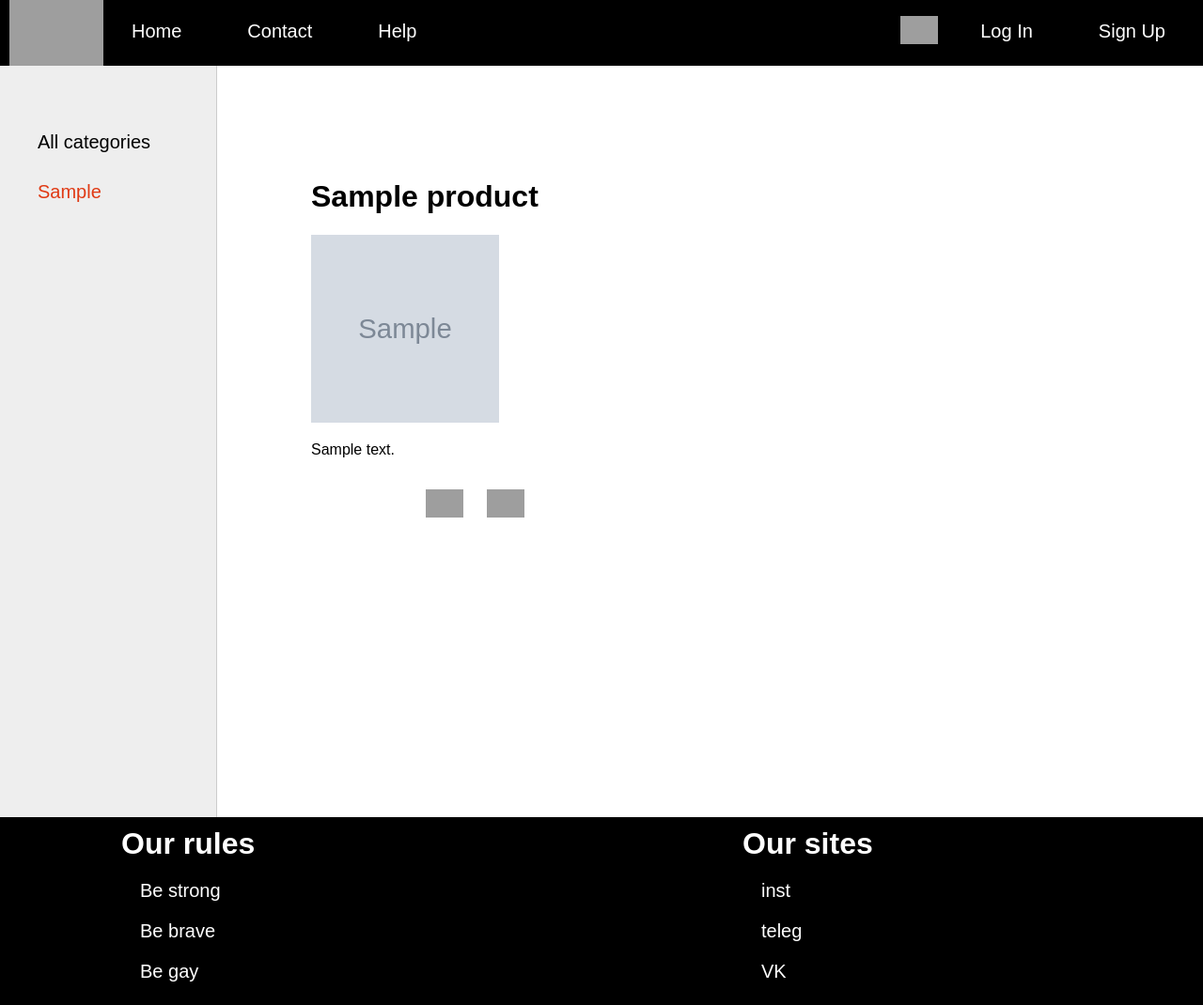
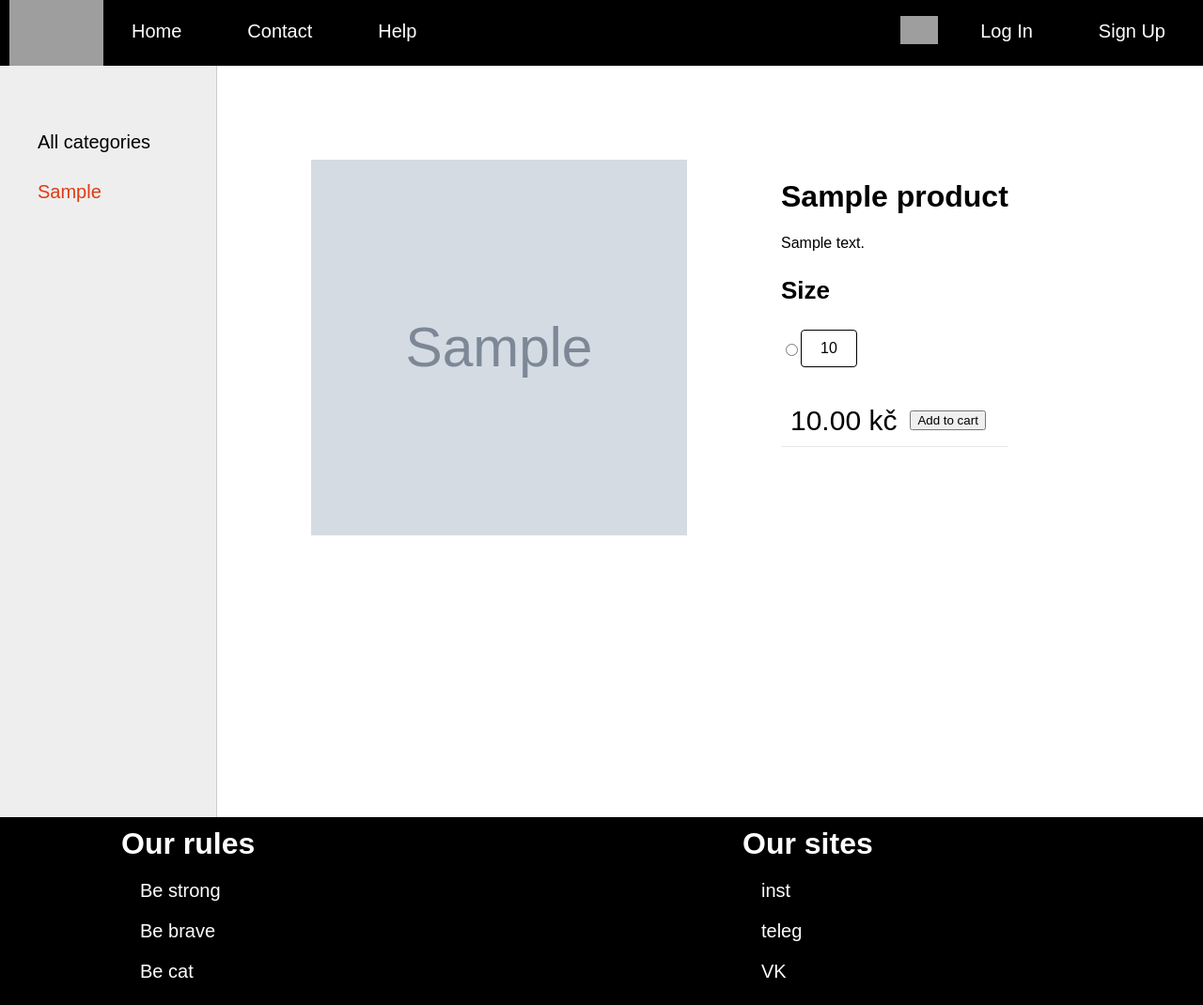
Before and after one commit to dimartart/Sneakers-store, a Django app: a page that uses mytestsite/lifeplan/templates/lifeplan/base.html in a window 1280 px wide. Shown: the whole page at 94% size. Run offline with Django 4.2, Linux system fonts and the light colour scheme; tables that the repository leaves empty hold one stand-in row (values such as "Sample post"); grey boxes marked "Sample" are stand-in pictures; grey boxes are pictures that could not be loaded.

Commit message:
Add to cart button is working, but only for not registered users

```diff
--- a/mytestsite/lifeplan/apps.py
+++ b/mytestsite/lifeplan/apps.py
@@ -4,3 +4,4 @@ from django.apps import AppConfig
 class LifeplanConfig(AppConfig):
     default_auto_field = 'django.db.models.BigAutoField'
     name = 'lifeplan'
+    verbose_name = "Sneakers shop"
--- a/mytestsite/lifeplan/static/lifeplan/css/anothercss.css
+++ b/mytestsite/lifeplan/static/lifeplan/css/anothercss.css
@@ -78,7 +78,7 @@ img.img-product {
 .main-content{
     display: flex;
     flex-wrap:wrap;
-    padding: 100px 0px 100px 100px;
+    padding: 100px 100px 100px 100px;
 }
 
 div.product {
@@ -94,29 +94,17 @@ a.product-name{
     height: 57px;
 }
 
-button {
-    border-bottom-style: solid;
-    border-width: 2px;
-    width: 50%;
-    min-width: 100px;
-    margin: 15px 25% 0px 25%;
-    height: auto;
-    padding: 3px;
-}
-
-button a {
-    color: black;
-    font-size: 14px;
-    font-weight: 400;
-    line-height: 30px;
+a.button-product{
+    display: inline-block;
+    padding: 10px 20px;
+    font-size: 16px;
     text-align: center;
     text-decoration: none;
-    text-transform: uppercase;
-    white-space: normal;
-}
-
-button a:link {
-    text-decoration: none;
+    cursor: pointer;
+    border: 1px solid #ccc;
+    background-color: #f0f0f0;
+    color: #333;
+    border-radius: 5px;
 }
 
 .navbar-left {
@@ -258,4 +246,94 @@ label {
 
 .errors-block{
     margin: 25px 0px 0px 0px;
-    }
+}
+
+.product-page{
+    display: flex;
+}
+
+.img-product-container{
+    height: 100%;
+}
+
+.img-product-page{
+    width: 400px;
+    height: 400px;
+}
+.product-description {
+    height: 100%;
+    margin: 0px 50px 0px 100px;
+}
+
+button a:link {
+    text-decoration: none;
+}
+
+.centered{
+    text-align: center;
+}
+
+.h1-centered {
+    position: relative;
+}
+
+
+.centered-d{
+
+}
+
+.centered-size{
+    color: #000;
+    font-size: 26px;
+    font-weight: 700;
+    width: 100%
+}
+
+.centered-s {
+    display: flex;
+}
+
+.centered-s-i{
+    margin: 0px 20px 0px 0px;
+    border-color: #999;
+    border-radius: 4px;
+    border: 1px solid;
+    padding: 10px 20px 10px 20px;
+}
+
+.centered-p{
+    align-items: center;
+    border: 0 #e7e7e7;
+    border-bottom: 1px solid #e7e7e7;
+    display: flex;
+    flex-wrap: wrap;
+    gap: 10px;
+    justify-content: space-between;
+    padding: 10px;
+    margin: 30px 0px 0px 0px;
+}
+
+.final-price{
+    float:left;
+    font-size: 30px;
+}
+
+.add-to-cart{
+    height: 50px;
+    width: 150px;
+    background-color: black;
+    display: flex;
+    justify-content: center;
+    align-items: center;
+}
+
+.add-to-cart:hover{
+    background-color: #414543;
+}
+
+.btn-add-to-cart {
+    color: white;
+    font-size: 23px;
+    font-family: 'Raleway', sans-serif;
+    cursor: pointer;
+}
--- a/mytestsite/lifeplan/templates/lifeplan/base.html
+++ b/mytestsite/lifeplan/templates/lifeplan/base.html
@@ -6,6 +6,8 @@
   <title>{{title}}</title>
   <link type = "text/css" href="{% static 'lifeplan/css/anothercss.css' %}" rel = "stylesheet"/>
   <link rel="icon" type="image/x-icon" href="{% static 'lifeplan\images\sneakers.png' %}">
+  <link href="https://fonts.googleapis.com/css2?family=Raleway:wght@400;700&display=swap" rel="stylesheet">
+  <script src="https://code.jquery.com/jquery-3.6.0.min.js"></script>
 </head>
 <body>
   <header class="main-header">
@@ -15,8 +17,13 @@
       {% for menu_item in menu %}
         <li><a href="{% url menu_item.url_name %}">{{ menu_item.title }}</a></li>
       {% endfor %}
-        <li class="last"><a href="{% url 'registration' %}">Sign Up</a></li>
-        <li class="last"><a href="{% url 'login' %}">Log In</a></li>
+        {% if request.user.is_authenticated %}
+          <li class="last"><a></a> <a href="{% url 'logout' %}">Log Out</a></li>
+          <a href="{% url 'user'%}"><img class="navbar-cart-icon" alt="Logo" src="{% static 'lifeplan\images\user.png' %}"></img></a>
+        {% else %}
+          <li class="last"><a href="{% url 'registration' %}">Sign Up</a></li>
+          <li class="last"><a href="{% url 'login' %}">Log In</a></li>
+        {% endif %}
         <a href="{% url 'cart'%}"><img class="navbar-cart-icon" alt="Logo" src="{% static 'lifeplan\images\add-to-cart.png' %}"></img></a>
       </ul>
     </nav>
@@ -42,7 +49,7 @@
           <div class="product">
             <a class="product-name">{{ product.model_name }}</a>
             <img class="img-product" src="{{ product.photo.url }}"></img>
-            <button><a href="{{ product.get_absolute_url }}">More</a></button>
+            <a class="button-product" href="{{ product.get_absolute_url }}">More</a>
           </div>
         {% endfor%}
         {% endblock %}
@@ -58,7 +65,7 @@
           <ul>
             <li>Be strong</li>
             <li>Be brave</li>
-            <li>Be gay</li>
+            <li>Be cat</li>
           </ul>
         </div>
         <div class="page-footer-right">
--- a/mytestsite/lifeplan/templates/lifeplan/product.html
+++ b/mytestsite/lifeplan/templates/lifeplan/product.html
@@ -2,11 +2,71 @@
 {% load static %}
 
 {% block content %}
-<div>
-    <h1>{{ product.model_name }}</h1>
-    <img class="img-product" src="{{ product.photo.url }}"></img>
-    <p>{{ product.description }}</p>
-    <a><img class="navbar-cart-icon" alt="Logo" src="{% static 'lifeplan\images\add.png' %}"></img></a>
-    <a><img class="navbar-cart-icon" alt="Logo" src="{% static 'lifeplan\images\delete.png' %}"></img></a>
+{% csrf_token %}
+<div class="product-page">
+    <div class="img-product-container">
+        <img class="img-product-page" src="{{ product.photo.url }}"></img>
+    </div>
+
+    <div class="product-description">
+        <div class="centered"><h1 class="h1-centered">{{ product.model_name }}</h1></div>
+        <div class="centered-d"><p>{{ product.description }}</p></div>
+        <div class="centered-size"><p>Size</p></div>
+        <div class="centered-s">
+        {% for item in storage_info %}
+            <input type="radio" name="size" value="{{ item.size }}">
+            <span class="centered-s-i">{{ item.size }}</span>
+        {% endfor %}
+        </div>
+        <div class="centered-p">
+
+            <div class="final-price"><a>{{ product.price }} kč</a></div>
+
+            <button type="button" id="addToCartButton">Add to cart</button><br>
+        </div>
+
+        <div id="responseContainer"></div>
+
+        <script>
+            $(document).ready(function() {
+                $('#addToCartButton').click(function() {
+                    var selectedSize = $('input[name="size"]:checked').val();
+                    if (selectedSize) {
+                        var model_name = "{{ product.model_name }}";
+                        sendDataToServer(selectedSize, model_name);
+                    } else {
+                        document.getElementById("responseContainer").innerHTML = "Please, choose the size";
+                    }
+                });
+            });
+
+            function sendDataToServer(size, model_name) {
+                var csrftoken = getCookie('csrftoken');
+                $.ajax({
+                    url: '{% url 'handle_ajax_request' %}',
+                    type: 'POST',
+                    headers: {'X-CSRFToken': csrftoken},
+                    data: {'size': size, 'model_name': model_name},
+                    success: function(data) {
+                        $('#responseContainer').html(data.message);
+                    }
+                });
+            }
+            function getCookie(name) {
+                var cookieValue = null;
+                if (document.cookie && document.cookie !== '') {
+                    var cookies = document.cookie.split(';');
+                    for (var i = 0; i < cookies.length; i++) {
+                        var cookie = cookies[i].trim();
+                        if (cookie.substring(0, name.length + 1) === (name + '=')) {
+                            cookieValue = decodeURIComponent(cookie.substring(name.length + 1));
+                            break;
+                        }
+                    }
+                }
+                return cookieValue;
+            }
+        </script>
+    </div>
 </div>
 {% endblock%}
--- a/mytestsite/lifeplan/templates/lifeplan/registration.html
+++ b/mytestsite/lifeplan/templates/lifeplan/registration.html
@@ -26,7 +26,7 @@
             {% if f.errors %}
               <ul class="errorlist">
                 {% for error in f.errors %}
-                  <li>*{{ error }}</li>
+                  <li>{{ error }}</li>
                 {% endfor %}
               </ul>
             {% endif %}
--- /dev/null
+++ b/mytestsite/lifeplan/templates/lifeplan/user.html
@@ -0,0 +1 @@
+{% extends 'lifeplan/base.html'%}
--- a/mytestsite/lifeplan/urls.py
+++ b/mytestsite/lifeplan/urls.py
@@ -1,14 +1,19 @@
 from django.urls import path
-
+from django.views.decorators.cache import cache_page
 from .views import *
+from . import views
 
 urlpatterns = [
+    # path('', cache_page(60)(MainPage.as_view()), name='base'),
     path('', MainPage.as_view(), name='base'),
     path('contact/', contact, name='contact'),
     path('help/', help, name='help'),
     path('login/', LoginUser.as_view(), name='login'),
+    path('logout/', logout_user, name='logout'),
     path('registration/', RegisterUser.as_view(), name='registration'),
     path('sneakers/<slug:product_slug>', ShowProduct.as_view(), name='product'),
     path('category/<slug:category_slug>', SneakersCategory.as_view(), name='category'),
-    path('cart/', cart, name='cart')
+    path('cart/', cart, name='cart'),
+    path('user_info/', user, name='user'),
+    path('handle_ajax_request', views.handle_ajax_request, name='handle_ajax_request')
 ]
--- a/mytestsite/lifeplan/views.py
+++ b/mytestsite/lifeplan/views.py
@@ -1,16 +1,20 @@
-from django.contrib.auth.forms import UserCreationForm, AuthenticationForm
+from django.contrib.auth import logout, login
+from django.contrib.auth.forms import UserCreationForm
 from django.contrib.auth.views import LoginView
 from django.http import HttpResponse
-from django.shortcuts import render, get_object_or_404
+from django.shortcuts import render, get_object_or_404, redirect
 from django.urls import reverse_lazy
 from django.views.generic import ListView, DetailView, CreateView
 
-from .forms import RegisterUserForm
+from .forms import *
 from .models import *
 from .utils import DataMixin
-menu = [{'title': "Home", 'url_name': 'base'},
-        {'title': "Contact", 'url_name': 'contact'},
-        {'title': "Help", 'url_name': 'help'}
+from django.http import JsonResponse
+
+menu = [
+    {'title': "Home", 'url_name': 'base'},
+    {'title': "Contact", 'url_name': 'contact'},
+    {'title': "Help", 'url_name': 'help'}
 ]
 
 
@@ -26,30 +30,6 @@ class MainPage(DataMixin, ListView):
         return dict(list(context.items()) + list(mixin_context.items()))
 
 
-def contact(request):
-    context = {
-        'menu': menu,
-        'title': 'Contacts'
-    }
-    return render(request, 'lifeplan/contact.html', context=context)
-
-
-def help(request):
-    context = {
-        'menu': menu,
-        'title': 'Help'
-    }
-    return render(request, 'lifeplan/help.html', context=context)
-
-
-def cart(request):
-    context = {
-        'menu': menu,
-        'title': 'Cart'
-    }
-    return render(request, 'lifeplan/cart.html', context=context)
-
-
 class ShowProduct(DataMixin, DetailView):
     model = Product
     template_name = "lifeplan/product.html"
@@ -60,6 +40,10 @@ class ShowProduct(DataMixin, DetailView):
         context = super().get_context_data(**kwargs)
         cat_id = context["product"].category_id
         mixin_context = self.get_user_context(title=context["product"], selected_category=cat_id)
+
+        product = kwargs.get('object')
+        storage_info = Storage.objects.filter(product=product)
+        context["storage_info"] = storage_info
         return dict(list(context.items()) + list(mixin_context.items()))
 
 
@@ -90,46 +74,78 @@ class RegisterUser(DataMixin, CreateView):
         mixin_context = self.get_user_context(title="Registration")
         return dict(list(context.items()) + list(mixin_context.items()))
 
+    def form_valid(self, form):
+        user = form.save()
+        login(self.request, user)
+        return redirect('base')
+
 
 class LoginUser(DataMixin, LoginView):
-    form_class = AuthenticationForm
+    form_class = LoginUserForm
     template_name = 'lifeplan/login.html'
 
     def get_context_data(self, *, object_list=None, **kwargs):
         context = super().get_context_data(**kwargs)
         mixin_context = self.get_user_context(title="Log In")
         return dict(list(context.items()) + list(mixin_context.items()))
-#
-# def show_category(request, category_slug):
-#     products = Product.objects.filter(category__slug=category_slug)
-#     category_title = Category.objects.get(slug=category_slug)
-#     context = {
-#         'products': products,
-#         'menu': menu,
-#         'selected_category': category_title.pk,
-#         'title': category_title
-#     }
-#     return render(request, 'lifeplan/base.html', context=context)
+
+    def get_success_url(self):
+        return reverse_lazy('base')
 
 
-# def base(request):
-#     products = Product.objects.all()
-#     context = {
-#         'products': products,
-#         'menu': menu,
-#         'selected_category': 0,
-#         'title': 'Sneakers shop'
-#     }
-#     return render(request, 'lifeplan/base.html', context=context)
+def logout_user(request):
+    logout(request)
+    return redirect('login')
 
-# def show_product(request, product_slug):
-#     product = get_object_or_404(Product, slug=product_slug)
-#
-#     context = {
-#         'product': product,
-#         'menu': menu,
-#         'selected_category': product.category_id,
-#         'title': product.model_name
-#     }
-#
-#     return render(request, 'lifeplan/product.html', context=context)
+
+def user(request):
+    context = {
+        'menu': menu,
+        'title': 'User'
+    }
+    return render(request, 'lifeplan/user.html', context=context)
+
+
+def contact(request):
+    context = {
+        'menu': menu,
+        'title': 'Contacts'
+    }
+    return render(request, 'lifeplan/contact.html', context=context)
+
+
+def help(request):
+    context = {
+        'menu': menu,
+        'title': 'Help'
+    }
+    return render(request, 'lifeplan/help.html', context=context)
+
+
+def cart(request):
+    context = {
+        'menu': menu,
+        'title': 'Cart'
+    }
+    return render(request, 'lifeplan/cart.html', context=context)
+
+
+def handle_ajax_request(request):
+    size = request.POST.get('size')
+    model_name = request.POST.get('model_name')
+    data = {'message': f'Added to cart: {model_name}, Size: {size}'}
+
+    if not request.user.is_authenticated:
+        if 'cart' not in request.session:
+            request.session['cart'] = []
+        try:
+            product = Product.objects.get(model_name=model_name)
+            request.session['cart'].append({'product': product.model_name,
+                                            'size': size})
+            request.session.save()
+        except:
+            data = {'message': 'Sorry, for some reason this item is not available'}
+    else:
+        pass
+
+    return JsonResponse(data)
--- a/mytestsite/mytestsite/urls.py
+++ b/mytestsite/mytestsite/urls.py
@@ -28,4 +28,11 @@ urlpatterns = [
 ]
 
 if settings.DEBUG:
-    urlpatterns += static(settings.MEDIA_URL, document_root = settings.MEDIA_ROOT)
+    import debug_toolbar
+
+    urlpatterns = [
+        # ...
+        path("__debug__/", include("debug_toolbar.urls")),
+    ] + urlpatterns
+
+    urlpatterns += static(settings.MEDIA_URL, document_root=settings.MEDIA_ROOT)
```
Also changed, not shown: mytestsite/lifeplan/admin.py (+14 -3 lines), mytestsite/lifeplan/forms.py (+18 -3 lines), mytestsite/lifeplan/models.py (+13 -4 lines), mytestsite/lifeplan/templates/lifeplan/cart.html (+14 -1 lines), mytestsite/lifeplan/templates/lifeplan/login.html (+18 -5 lines), mytestsite/mytestsite/settings.py (+15 -0 lines).
